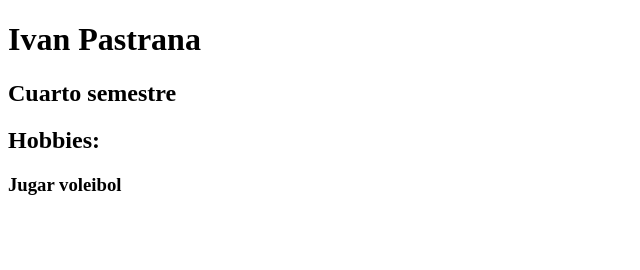
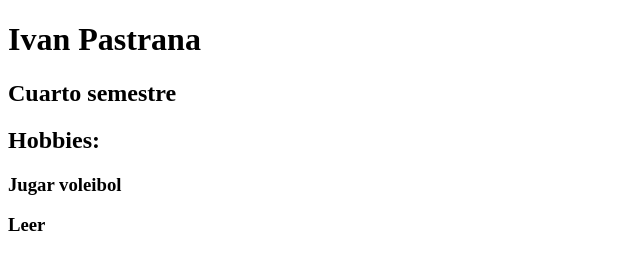
Before and after one commit to Garu84/TallerIvan, a plain HTML site: page index.html in a window 1280 px wide. Shown: the full height of the page, 0-640 px from the left. Drawn offline with Linux system fonts and the light colour scheme.

Commit message:
Agregué un segundo hobbie

```diff
--- a/index.html
+++ b/index.html
@@ -10,5 +10,6 @@
     <h2>Cuarto semestre</h2>
     <h2>Hobbies:</h2>
     <h3>Jugar voleibol</h3>
+    <h3>Leer</h3>
 </body>
 </html>
```
